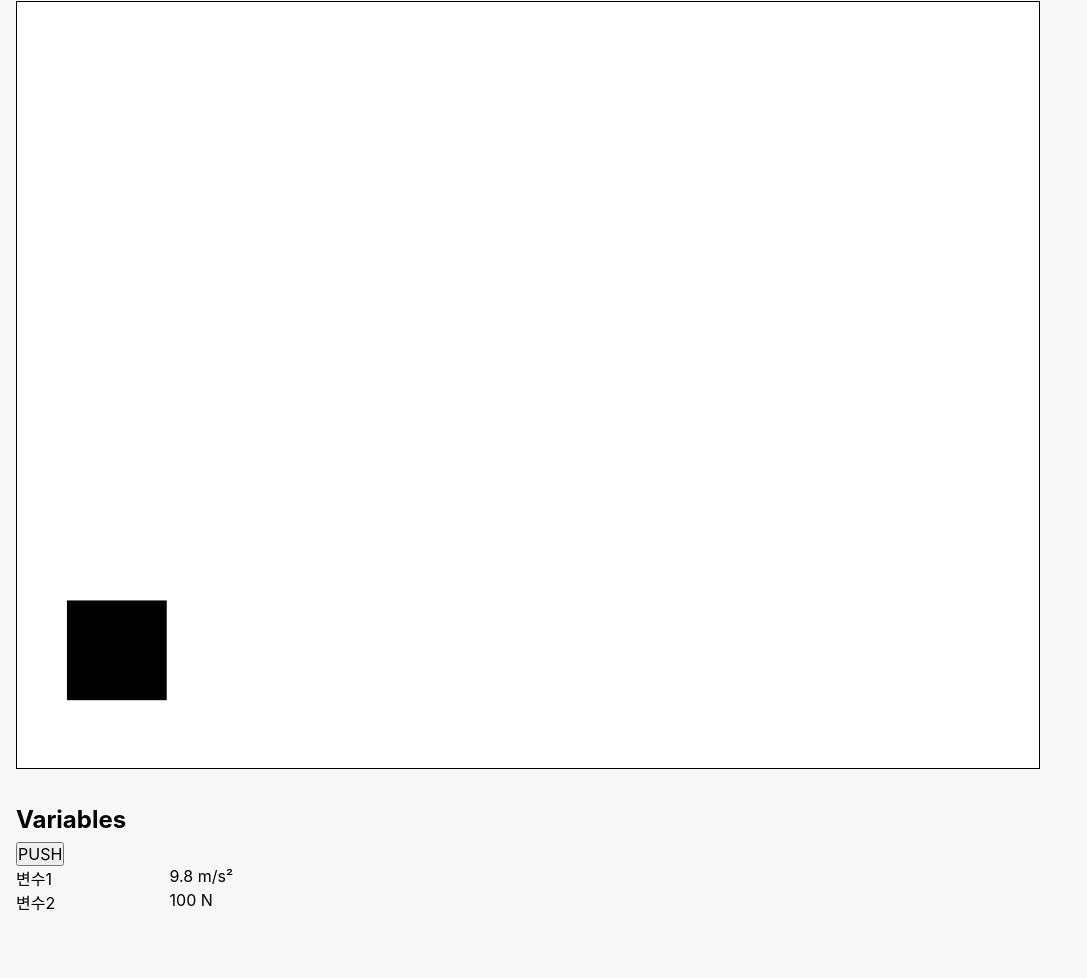
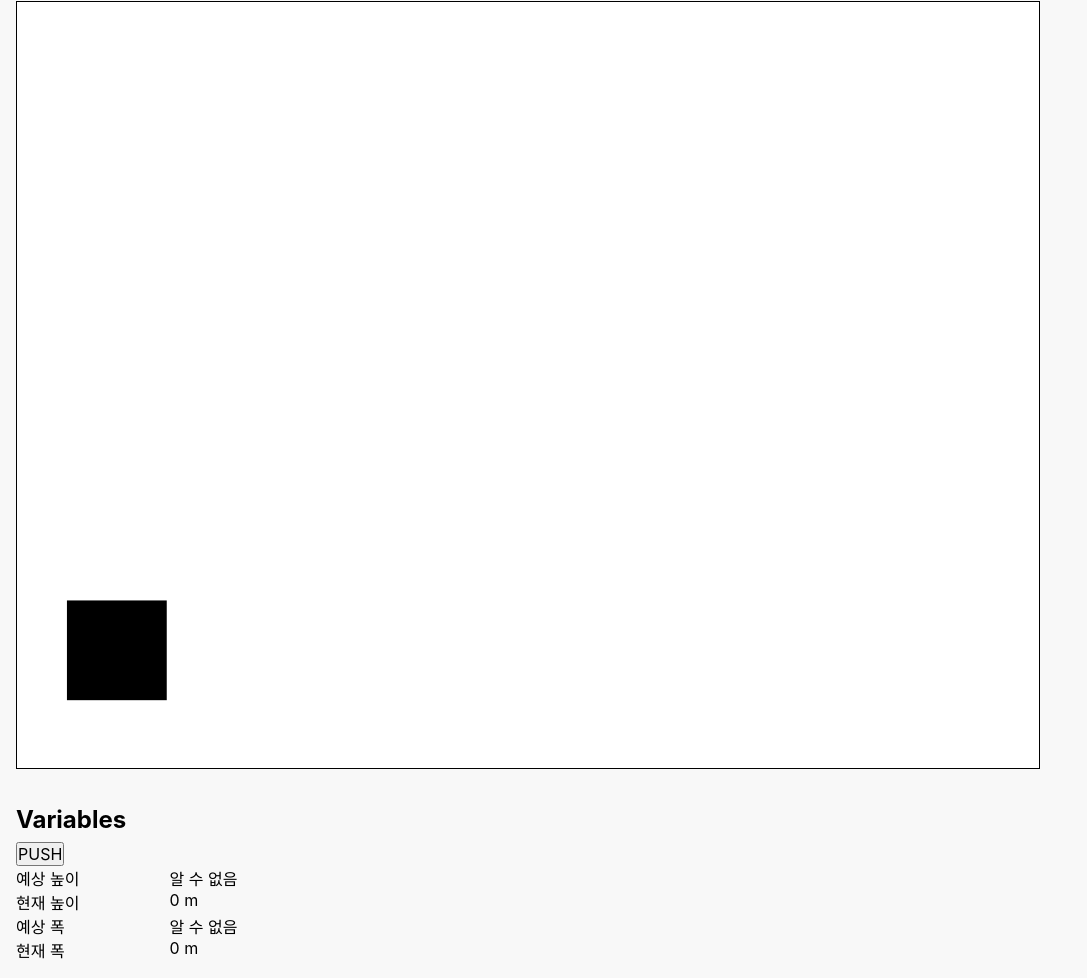
Before and after one commit to 5tarlight/Physics-II, a plain HTML site: page index.html in a window 1280 px wide. Shown: the part 77-1055 px from the top of the page, without its empty margins (0-1087 px from the left). Before the commit the page ends 1007 px from the top, so only its background shows below. Drawn offline with Linux system fonts and the light colour scheme.

Commit message:
location calculation

```diff
--- a/index.html
+++ b/index.html
@@ -17,13 +17,23 @@
       <button id="push">PUSH</button>
 
       <div class="var-container">
-        <div class="key">변수1</div>
-        <div class="value">9.8 m/s²</div>
+        <div class="key">예상 높이</div>
+        <div class="value" id="pred-height">알 수 없음</div>
       </div>
 
       <div class="var-container">
-        <div class="key">변수2</div>
-        <div class="value">100 N</div>
+        <div class="key">현재 높이</div>
+        <div class="value" id="cur-height">알 수 없음</div>
+      </div>
+
+      <div class="var-container">
+        <div class="key">예상 폭</div>
+        <div class="value" id="pred-width">알 수 없음</div>
+      </div>
+
+      <div class="var-container">
+        <div class="key">현재 폭</div>
+        <div class="value" id="cur-width">알 수 없음</div>
       </div>
     </div>
   </body>
--- a/index.js
+++ b/index.js
@@ -2,6 +2,10 @@ let canvas;
 let ctx;
 let pushBtn;
 let start = false;
+let predH, predW;
+let curH, curW;
+let offsetX, offsetY;
+const g = 0.098;
 
 const BLACK = "rgb(0, 0, 0)";
 const RED = "rgb(200, 0, 0)";
@@ -102,6 +106,13 @@ const addForce = () => {
   start = true;
   const f = new Force(0, 10, (-Math.PI * 1.5) / 4);
   forces.push(f);
+
+  const fy = f.power * Math.sin(f.theta) - g;
+  const fx = f.power * Math.cos(f.theta);
+  const v = Math.sqrt(fy * fy + fx * fx);
+  predH.innerText =
+    (v * v * Math.sin(f.theta) * Math.sin(f.theta)) / 2 / g + " m";
+  predW.innerText = (v * v * -Math.sin(2 * f.theta)) / g + " m";
 };
 
 let velX = 0;
@@ -124,7 +135,8 @@ const loop = () => {
   calcAccel();
   R.move(0, velX, velY);
 
-  // console.log(R.objs[0]);
+  curW.innerText = `${R.get(0).x - offsetX} m`;
+  curH.innerText = `${canvas.height - R.get(0).y - offsetY} m`;
 
   clear();
   R.render();
@@ -138,7 +150,15 @@ const setup = () => {
 
   pushBtn.addEventListener("click", addForce);
 
+  predH = document.getElementById("pred-height");
+  predW = document.getElementById("pred-width");
+  curH = document.getElementById("cur-height");
+  curW = document.getElementById("cur-width");
+
   R.add(new Item(0, 1, 50, 600, 100));
+
+  offsetX = R.get(0).x;
+  offsetY = canvas.height - R.get(0).y;
 
   console.dir(R.objs);
   console.log("Loading complete!");
```
